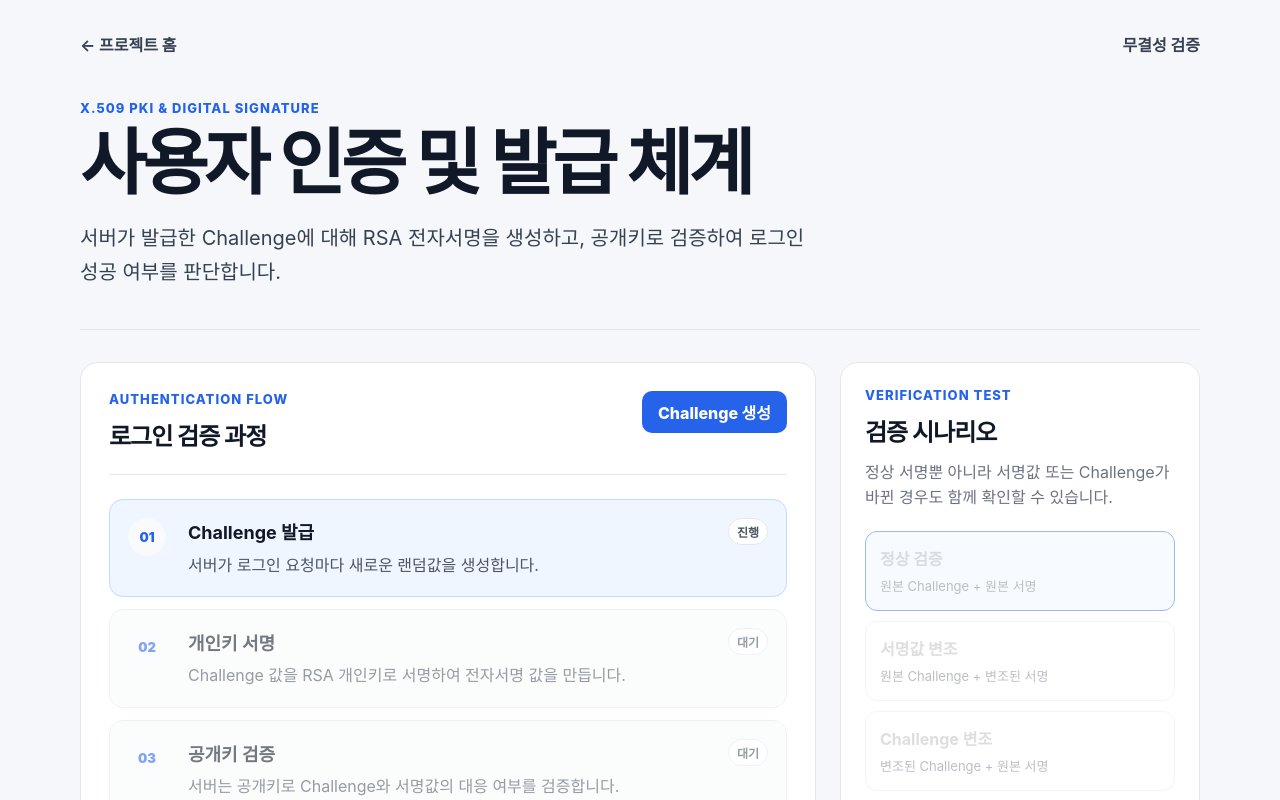
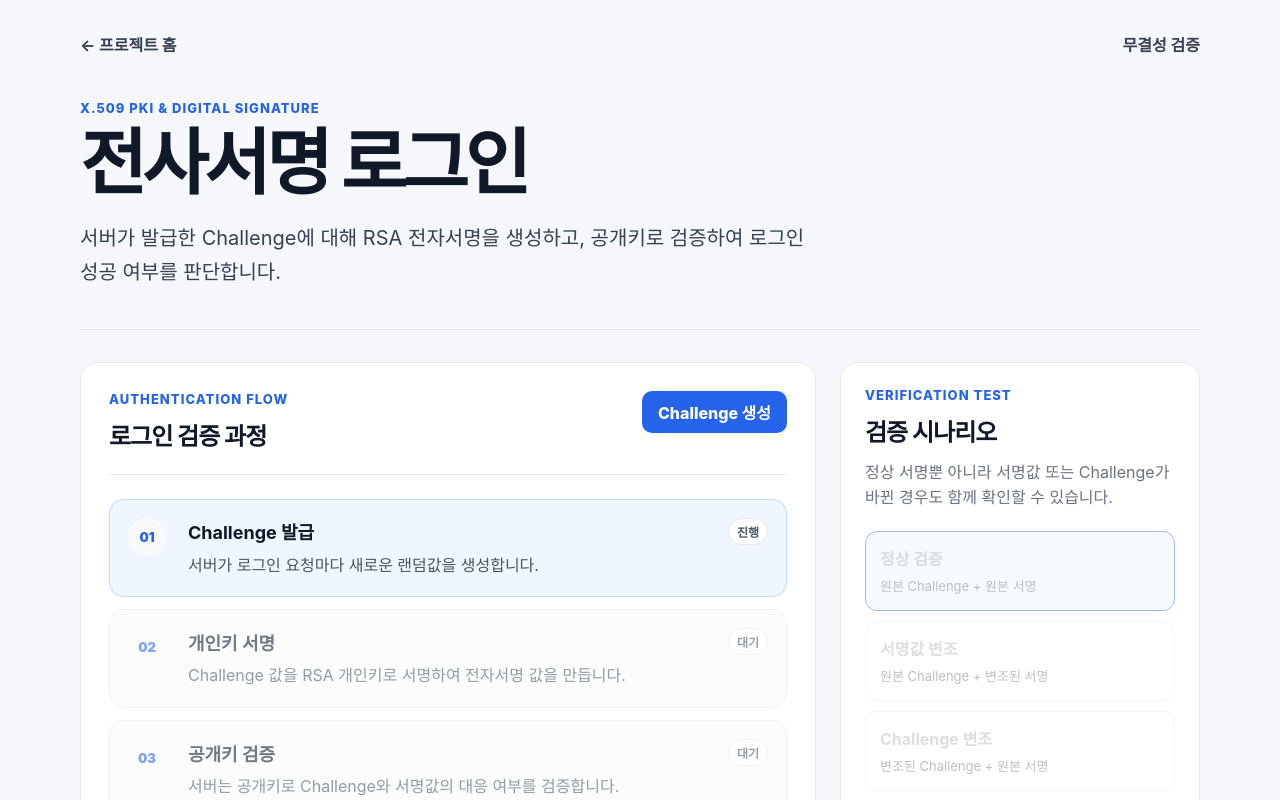
Before and after one commit to pmj2744/Security-Protocol, a Next.js app: page /signature-login in a window 1280 px wide. Shown: the top 800 px of the page. Built offline with nearby package versions, Linux system fonts and the light colour scheme.

Commit message:
Update page.tsx

```diff
--- a/src/app/signature-login/page.tsx
+++ b/src/app/signature-login/page.tsx
@@ -128,7 +128,7 @@ export default function SignatureLoginPage() {
       <header className="page-header">
         <div>
           <p className="eyebrow">X.509 PKI & Digital Signature</p>
-          <h1>사용자 인증 및 발급 체계</h1>
+          <h1>전사서명 로그인</h1>
           <p className="lead">
             서버가 발급한 Challenge에 대해 RSA 전자서명을 생성하고, 공개키로
             검증하여 로그인 성공 여부를 판단합니다.
```
